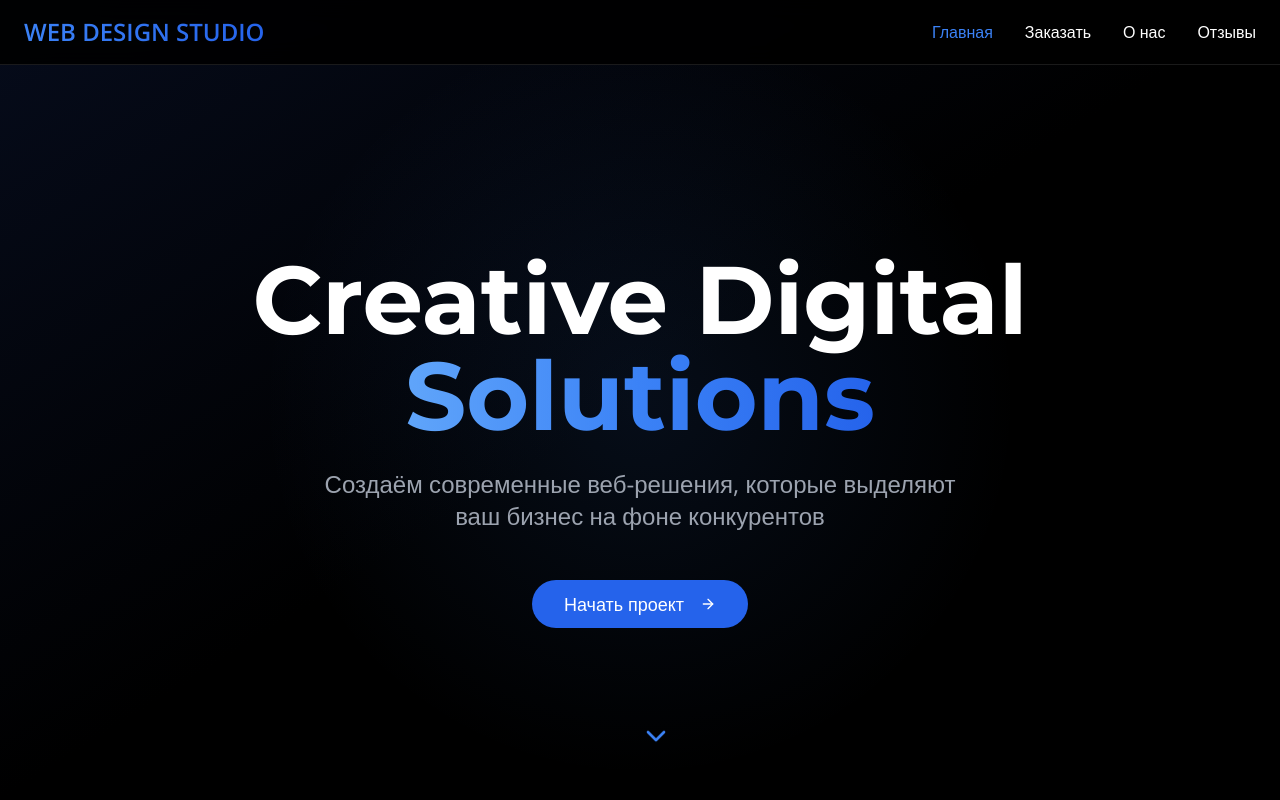
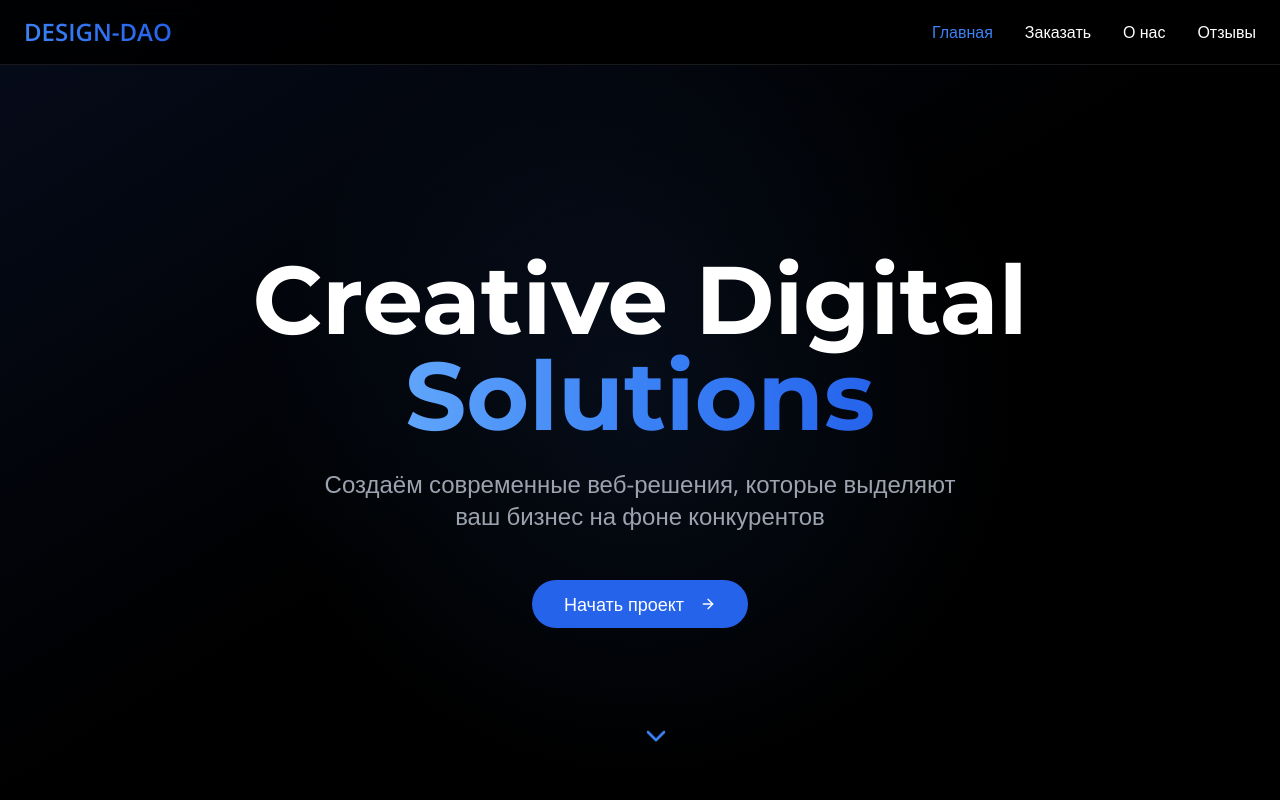
Before and after one commit to pr-poehali-dev/modern-dark-design, a React (Vite) app: page / in a window 1280 px wide. Shown: the top 800 px of the page. Built offline with nearby package versions, Linux system fonts and the light colour scheme.

Commit message:
Обновление 1 компонентов

```diff
--- a/src/pages/Index.tsx
+++ b/src/pages/Index.tsx
@@ -56,9 +56,7 @@ const Index = () => {
       <nav className="fixed top-0 left-0 right-0 z-50 bg-black/90 backdrop-blur-md border-b border-white/10">
         <div className="container mx-auto px-6 py-4">
           <div className="flex items-center justify-between">
-            <div className="text-2xl font-bold bg-gradient-to-r from-blue-500 to-blue-600 bg-clip-text text-transparent">
-              WEB DESIGN STUDIO
-            </div>
+            <div className="text-2xl font-bold bg-gradient-to-r from-blue-500 to-blue-600 bg-clip-text text-transparent">DESIGN-DAO</div>
             <div className="hidden md:flex items-center gap-8">
               <button
                 onClick={() => scrollToSection('home')}
```
